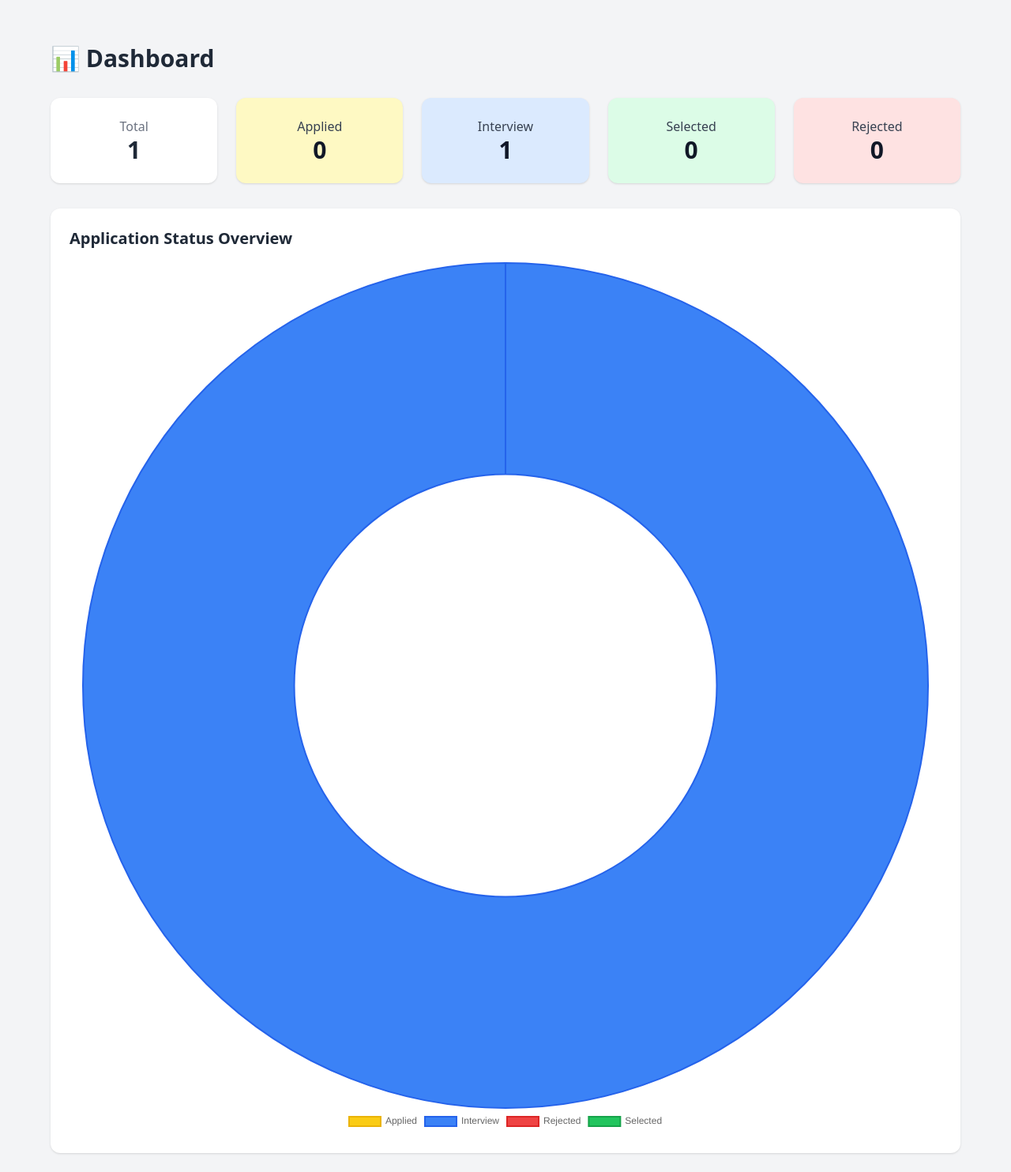
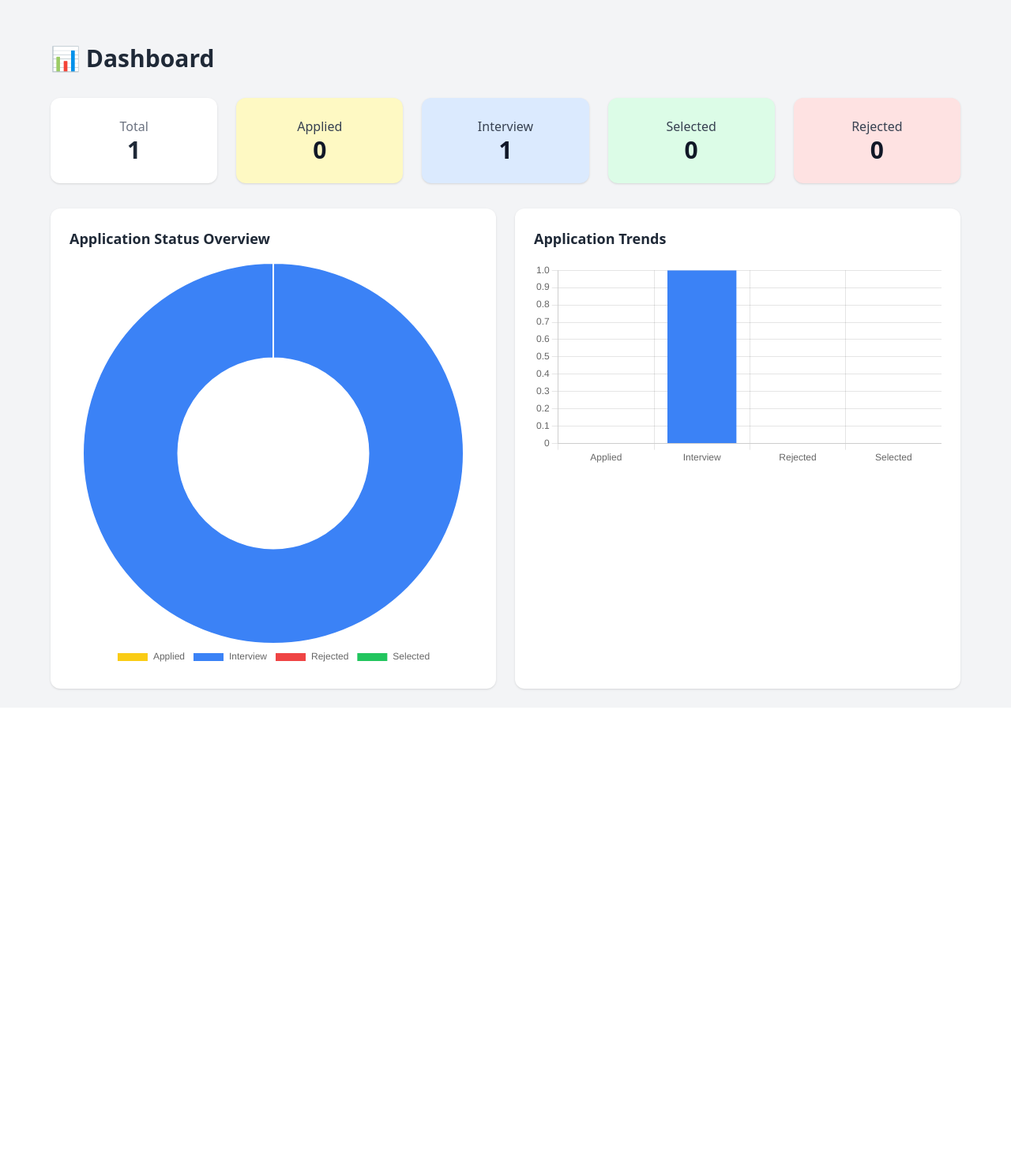
Before and after one commit to jagriti-12/job_tracker, a Django app: page / in a window 1280 px wide. Shown: the part 56-1540 px from the top of the page at 79% size. After the commit the page ends 932 px from the top, so only its background shows below. Run offline with Django 5.2, Linux system fonts and the light colour scheme; data comes from the database, SQL or seed files in the repository; some libraries are stand-ins or nearby versions.

Commit message:
Clean UI

```diff
--- a/tracker/templates/tracker/dashboard.html
+++ b/tracker/templates/tracker/dashboard.html
@@ -30,32 +30,61 @@
     </div>
   </div>
 
-  <!-- Chart -->
-  <div class="bg-white p-6 rounded-xl shadow">
-    <h2 class="text-xl font-bold mb-4 text-gray-800">Application Status Overview</h2>
-    <canvas id="statusChart" class="w-full h-20"></canvas>
+  <!-- Charts -->
+  <div class="grid grid-cols-1 md:grid-cols-2 gap-6">
+
+    <!-- Doughnut -->
+    <div class="bg-white p-6 rounded-xl shadow">
+      <h2 class="text-lg font-bold mb-4 text-gray-800">Application Status Overview</h2>
+      <canvas id="statusChart" class="w-full h-48"></canvas>
+    </div>
+
+    <!-- Bar Chart -->
+    <div class="bg-white p-6 rounded-xl shadow">
+      <h2 class="text-lg font-bold mb-4 text-gray-800">Application Trends</h2>
+      <canvas id="barChart" class="w-full h-48"></canvas>
+    </div>
   </div>
 </div>
 
 <!-- Chart.js -->
 <script src="https://cdn.jsdelivr.net/npm/chart.js"></script>
 <script>
-  const ctx = document.getElementById('statusChart');
-  new Chart(ctx, {
-    type: 'doughnut', // 🔄 switched to doughnut for clarity
+  // Doughnut Chart
+  const ctx1 = document.getElementById('statusChart');
+  new Chart(ctx1, {
+    type: 'doughnut',
     data: {
       labels: ['Applied', 'Interview', 'Rejected', 'Selected'],
       datasets: [{
         data: [{{ applied }}, {{ interview }}, {{ rejected }}, {{ selected }}],
         backgroundColor: ['#facc15', '#3b82f6', '#ef4444', '#22c55e'],
-        borderColor: ['#eab308', '#2563eb', '#dc2626', '#16a34a'],
         borderWidth: 2
       }]
     },
     options: {
       responsive: true,
-      plugins: {
-        legend: { position: 'bottom' }
+      plugins: { legend: { position: 'bottom' } }
+    }
+  });
+
+  // Bar Chart
+  const ctx2 = document.getElementById('barChart');
+  new Chart(ctx2, {
+    type: 'bar',
+    data: {
+      labels: ['Applied', 'Interview', 'Rejected', 'Selected'],
+      datasets: [{
+        label: 'Job Applications',
+        data: [{{ applied }}, {{ interview }}, {{ rejected }}, {{ selected }}],
+        backgroundColor: ['#facc15', '#3b82f6', '#ef4444', '#22c55e']
+      }]
+    },
+    options: {
+      responsive: true,
+      plugins: { legend: { display: false } },
+      scales: {
+        y: { beginAtZero: true }
       }
     }
   });
```
